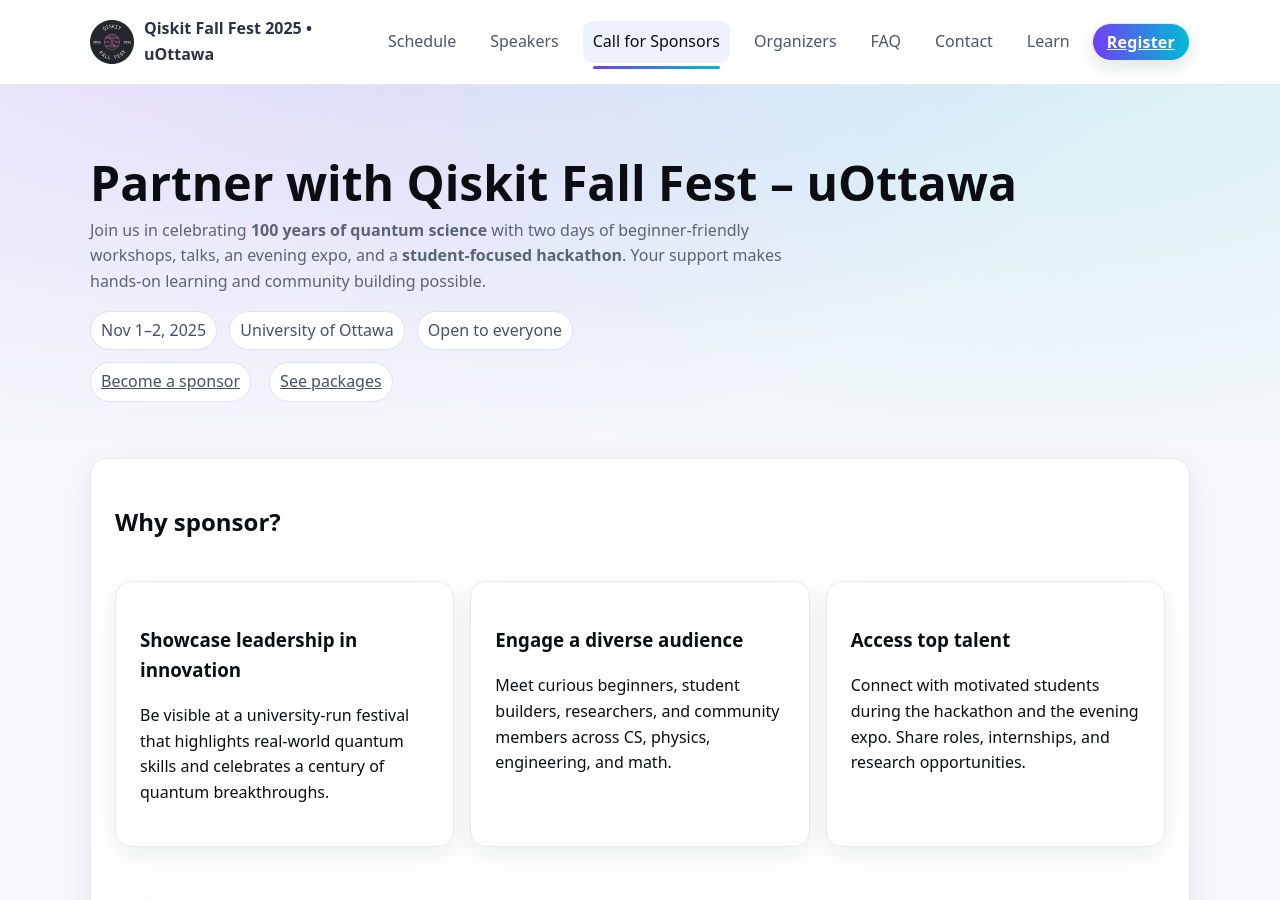
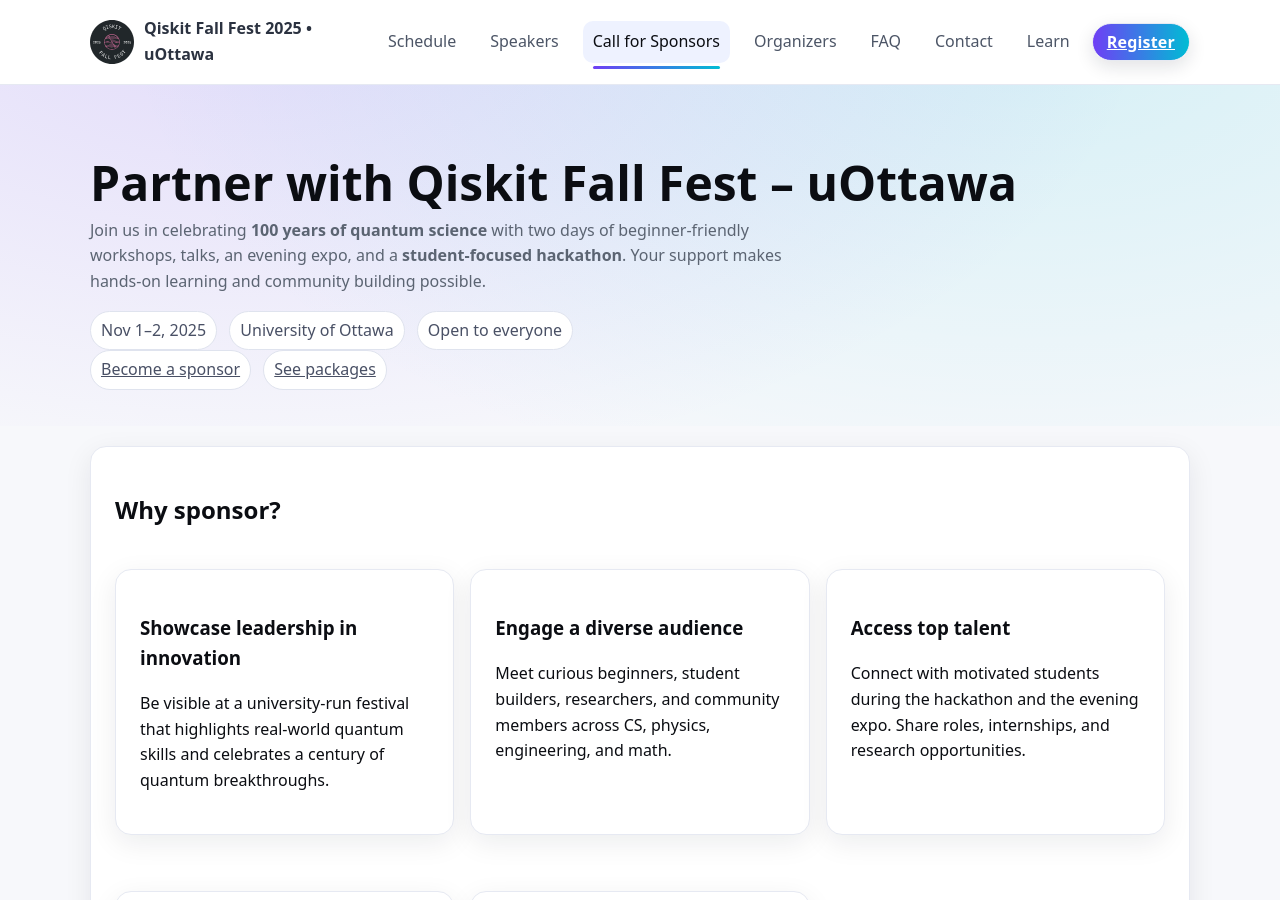
Before and after one commit to utkarshh-singh/fall-fest-2025-website, a Jekyll site: the page built from sponshorship.md, in a window 1280 px wide and 900 px high. Built offline with Jekyll 4.4.1, drawn with Linux system fonts in a browser that asks for light colours.

Commit message:
Update sponshorship.md

```diff
--- a/sponshorship.md
+++ b/sponshorship.md
@@ -22,7 +22,7 @@
       <a class="btn" href="#packages">See packages</a>
     </div -->
 
-    <div class="btn-row">
+    <div class="meta">
       <a class="pill" href="{{ '/contact/' | relative_url }}">Become a sponsor</a>
       <a class="pill" href="#packages">See packages</a>
     </div>
```
